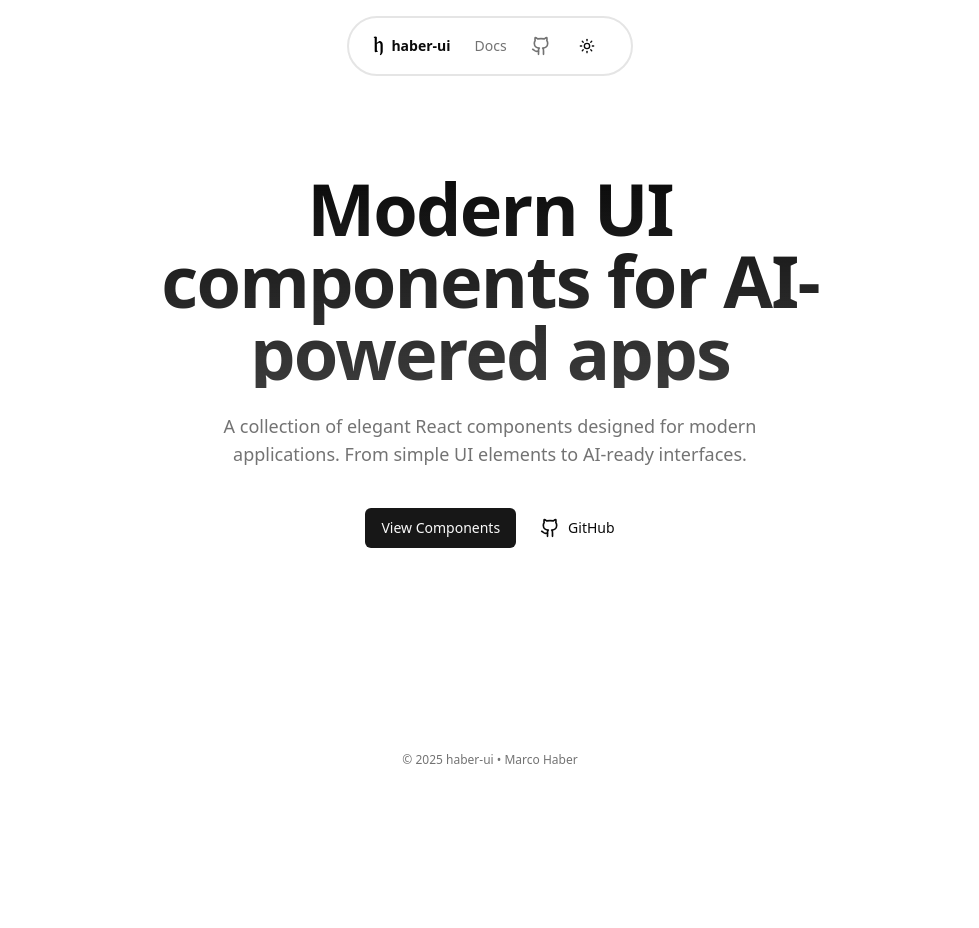
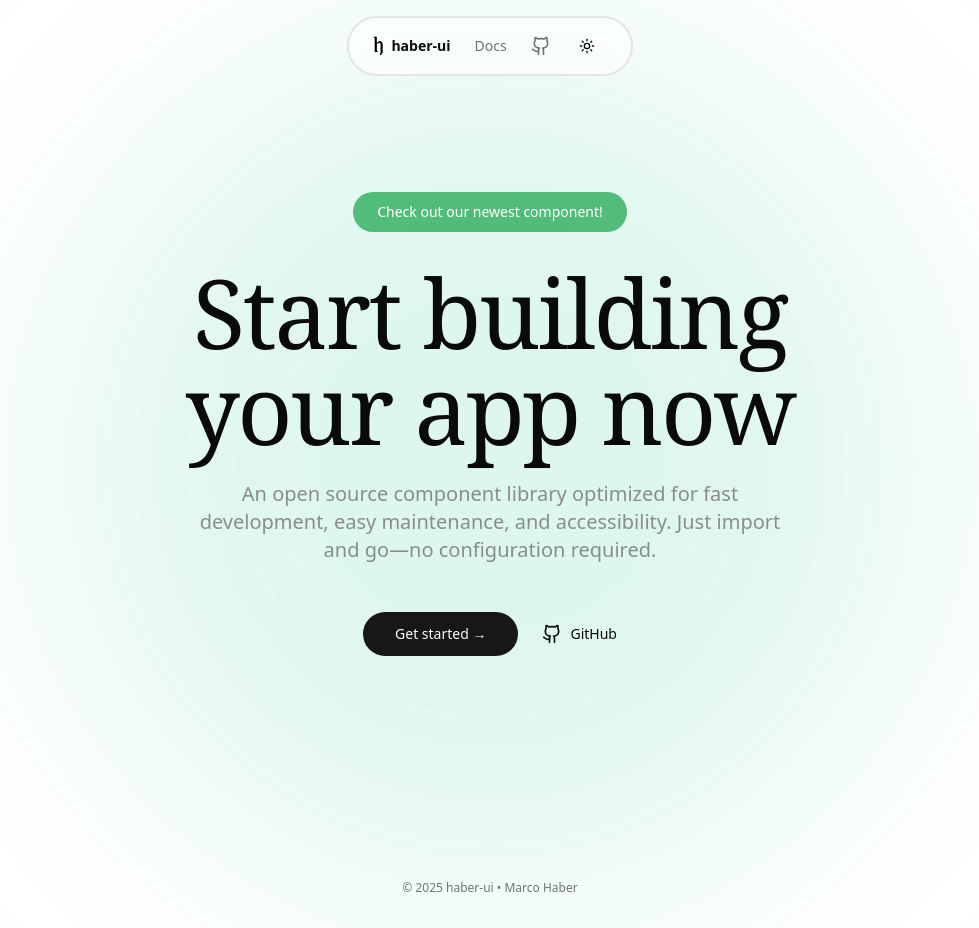
Before and after one commit to marcoshaber99/haberui, a Next.js app: page / in a window 1280 px wide. Shown: the whole page, without its empty margins (150-1129 px from the left). Before the commit the page ends 800 px from the top, so only its background shows below. Built offline with nearby package versions, Linux system fonts and the light colour scheme.

Commit message:
update home ui

```diff
--- a/app/docs/layout.tsx
+++ b/app/docs/layout.tsx
@@ -76,7 +76,7 @@ export default function DocsLayout({ children }: DocsLayoutProps) {
 
   return (
     <SidebarProvider>
-      <div className="relative flex min-h-screen overflow-hidden pl-6">
+      <div className="relative flex min-h-screen overflow-hidden pl-2">
         <DocsSidebar />
         <SidebarInset className="flex min-w-0 w-full flex-col pt-4">
           <header className="sticky top-0 z-50 flex h-[60px] shrink-0 items-center gap-2 border-b bg-background/95 backdrop-blur supports-[backdrop-filter]:bg-background/60">
--- a/app/page.tsx
+++ b/app/page.tsx
@@ -4,12 +4,17 @@ import { Footer } from "@/components/home/footer";
 
 export default function Home() {
   return (
-    <div className="flex min-h-screen flex-col overflow-hidden">
-      <Nav />
-      <main className="flex-1 flex items-center justify-center w-full relative">
-        <Hero />
-      </main>
-      <Footer />
+    <div className="relative min-h-screen overflow-hidden bg-background">
+      <div className="absolute left-1/2 top-1/2 -translate-x-1/2 -translate-y-1/2 w-[900px] h-[900px] bg-emerald-500/10 rounded-full blur-[120px]" />
+      <div className="absolute left-1/2 top-1/2 -translate-x-1/2 -translate-y-1/2 w-[700px] h-[700px] bg-green-400/5 rounded-full blur-[100px]" />
+      <div className="absolute inset-0 bg-grid-white/[0.02] bg-[size:75px_75px]" />
+      <div className="relative flex min-h-screen flex-col">
+        <Nav />
+        <main className="flex-1 flex py-48 w-full">
+          <Hero />
+        </main>
+        <Footer />
+      </div>
     </div>
   );
 }
--- a/components/docs-sidebar.tsx
+++ b/components/docs-sidebar.tsx
@@ -58,7 +58,7 @@ function NavigationContent({ pathname }: { pathname: string }) {
           <SidebarMenuItem>
             <SidebarMenuButton size="lg" asChild>
               <Link href="/" className="flex items-center gap-3 px-2">
-                <div className="flex size-9 items-center justify-center rounded-lg bg-gradient-to-br from-blue-500/90 to-purple-600/90 ring-1 ring-blue-500/20">
+                <div className="flex size-9 items-center justify-center rounded-lg bg-gradient-to-br from-gray-500 to-zinc-800/90 ring-1 ring-gray-500/20">
                   <Image
                     src="/logo.svg"
                     alt="Logo"
--- a/components/home/hero.tsx
+++ b/components/home/hero.tsx
@@ -4,26 +4,37 @@ import { Button } from "@/components/ui/button";
 
 export function Hero() {
   return (
-    <section className="w-full flex flex-col items-center justify-center py-24 px-4">
+    <section className="w-full flex flex-col items-center px-4">
+      <Link
+        href="/docs/components/ai-sentiment-analyzer"
+        className="mb-8 rounded-full bg-green-600/70 text-white px-4 py-2 text-xs sm:px-6 sm:py-2.5 sm:text-sm hover:bg-blue-600/80 transition-colors"
+      >
+        Check out our newest component!
+      </Link>
       <div className="relative flex flex-col items-center gap-4 text-center">
         <div className="space-y-6">
-          <h1 className="mx-auto max-w-[800px] bg-gradient-to-b from-foreground to-foreground/80 bg-clip-text text-center text-5xl font-bold tracking-tight text-transparent md:text-6xl lg:text-7xl">
-            Modern UI components for AI-powered apps
+          <h1 className="mx-auto max-w-[800px] text-center text-6xl font-serif font-medium tracking-tight md:text-7xl lg:text-8xl">
+            Start building
+            <br />
+            your app now
           </h1>
-          <p className="mx-auto max-w-[600px] text-center text-lg text-muted-foreground">
-            A collection of elegant React components designed for modern
-            applications. From simple UI elements to AI-ready interfaces.
+          <p className="mx-auto max-w-[600px] text-center text-xl text-muted-foreground/80">
+            An open source component library optimized for fast development,
+            easy maintenance, and accessibility. Just import and go—no
+            configuration required.
           </p>
         </div>
-        <div className="mt-6 flex gap-6">
+        <div className="mt-8 flex gap-6">
           <Link href="/docs">
-            <Button>View Components</Button>
+            <Button size="lg" className="rounded-full">
+              Get started →
+            </Button>
           </Link>
           <a
             href="https://github.com/marcoshaber99/haberui"
             target="_blank"
             rel="noopener noreferrer"
-            className="inline-flex items-center gap-2 text-sm transition-colors"
+            className="inline-flex items-center gap-2 text-sm transition-colors hover:text-muted-foreground"
           >
             <Github className="h-5 w-5" />
             <span>GitHub</span>
```
